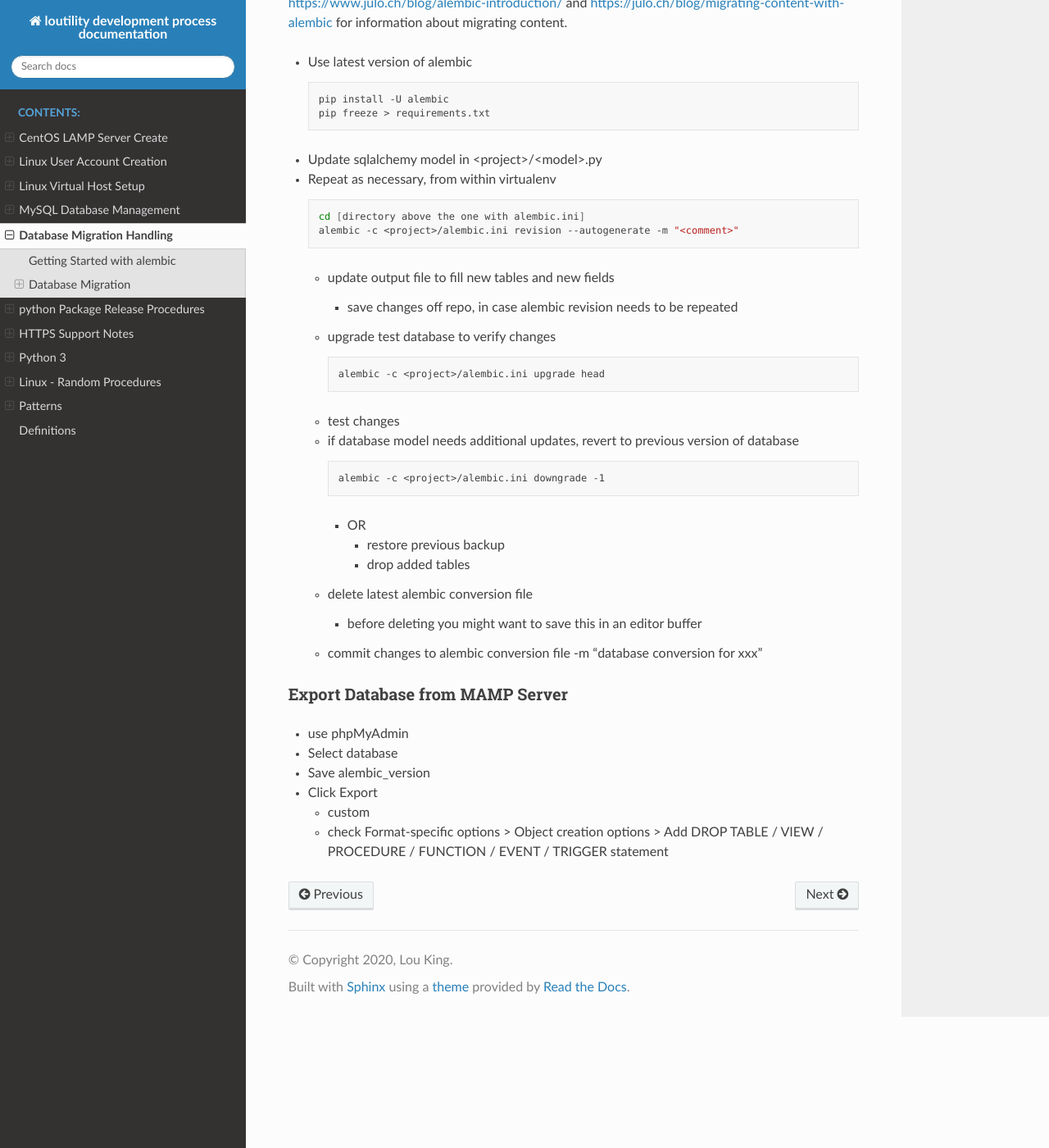
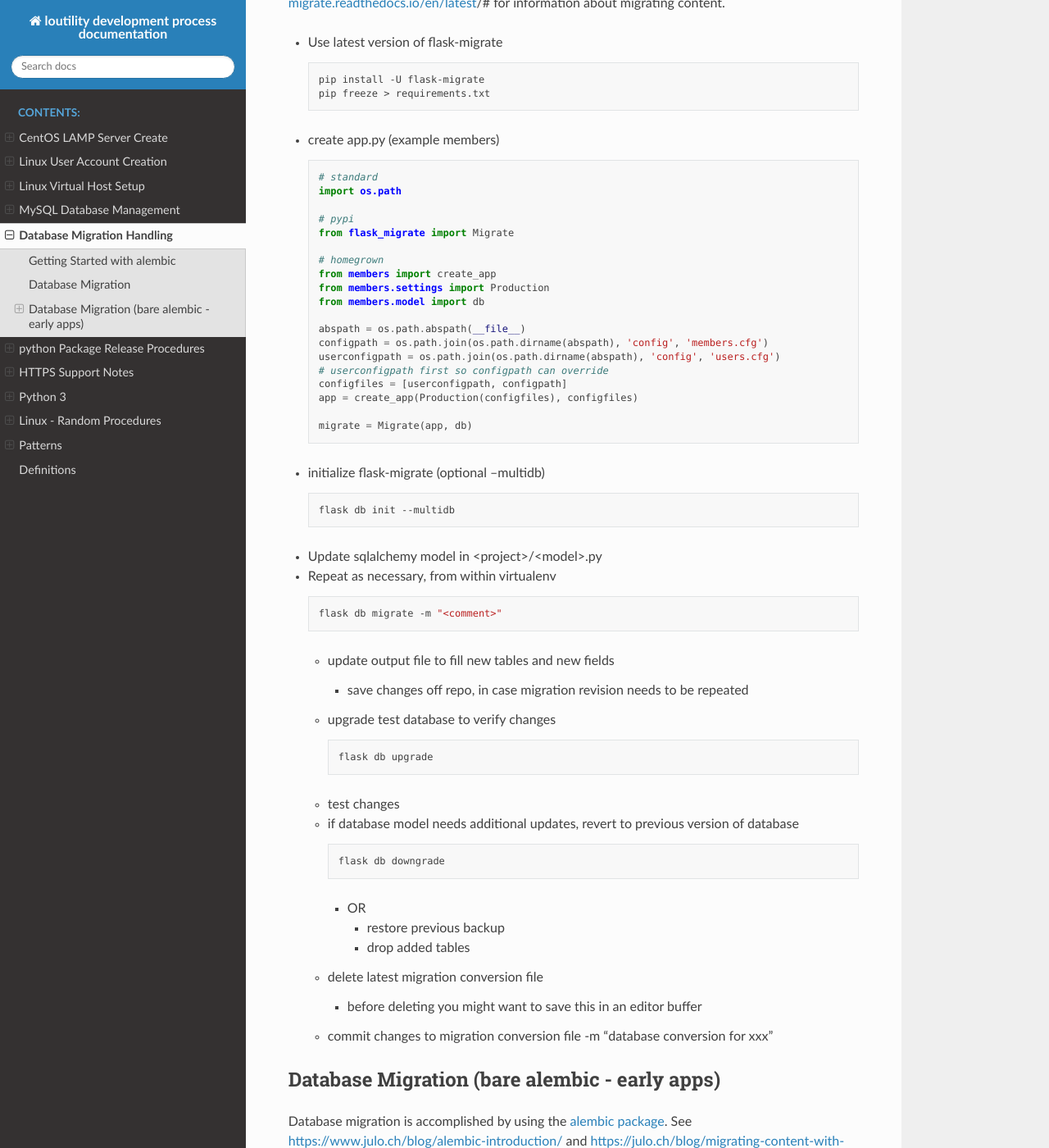
Before and after one commit to shanholtzerk/fork_loudevprocess, a Sphinx documentation site: the page built from docs/source/database-migration-handling.rst, in a window 1280 px wide and 1400 px high, scrolled down 472 px. Shown: the whole window at 82% size. Built offline with Sphinx 7.4.7 and the Read the Docs theme 2.0.0, drawn with Linux system fonts in a browser that asks for light colours; some of the changed text lies outside the part shown.

Commit message:
updates during members release

```diff
--- a/docs/source/database-migration-handling.rst
+++ b/docs/source/database-migration-handling.rst
@@ -13,7 +13,86 @@ See https://www.julo.ch/blog/alembic-introduction/
    -  in env.py don't forget sys.path.append(os.getcwd())
 
 Database Migration
-------------------
+--------------------------
+Database migration is accomplished by using the `flask-migration
+package <https://pypi.org/project/Flask-Migrate/>`__. See
+https://flask-migrate.readthedocs.io/en/latest/# for information
+about migrating content.
+
+-   Use latest version of flask-migrate
+
+    .. code-block:: shell
+
+       pip install -U flask-migrate
+       pip freeze > requirements.txt
+
+-   create app.py (example members)
+
+    .. code-block:: python
+
+        # standard
+        import os.path
+
+        # pypi
+        from flask_migrate import Migrate
+
+        # homegrown
+        from members import create_app
+        from members.settings import Production
+        from members.model import db
+
+        abspath = os.path.abspath(__file__)
+        configpath = os.path.join(os.path.dirname(abspath), 'config', 'members.cfg')
+        userconfigpath = os.path.join(os.path.dirname(abspath), 'config', 'users.cfg')
+        # userconfigpath first so configpath can override
+        configfiles = [userconfigpath, configpath]
+        app = create_app(Production(configfiles), configfiles)
+
+        migrate = Migrate(app, db)
+
+-   initialize flask-migrate (optional --multidb)
+
+    .. code-block:: shell
+
+        flask db init --multidb
+
+-   Update sqlalchemy model in <project>/<model>.py
+-   Repeat as necessary, from within virtualenv
+
+    .. code-block:: shell
+
+       flask db migrate -m "<comment>"
+
+    -   update output file to fill new tables and new fields
+
+        -  save changes off repo, in case migration revision needs to be repeated
+
+    -   upgrade test database to verify changes
+
+        .. code-block:: shell
+
+           flask db upgrade
+
+    -   test changes
+    -   if database model needs additional updates, revert to previous version of database
+
+        .. code-block:: shell
+
+             flask db downgrade
+
+        -   OR
+
+            -  restore previous backup
+            -  drop added tables
+
+    -   delete latest migration conversion file
+
+        -  before deleting you might want to save this in an editor buffer
+
+    -  commit changes to migration conversion file -m "database conversion for xxx"
+
+Database Migration (bare alembic - early apps)
+------------------------------------------------
 
 Database migration is accomplished by using the `alembic
 package <https://pypi.python.org/pypi/alembic>`__. See
```
Also changed, not shown: docs/source/linux-random-procedures.rst (+4 -4 lines), docs/source/linux-user-account-creation.rst (+30 -30 lines), docs/source/linux-virtual-host-setup.rst (+14 -1 lines), docs/source/python-package-release-procedure.rst (+6 -1 lines).
